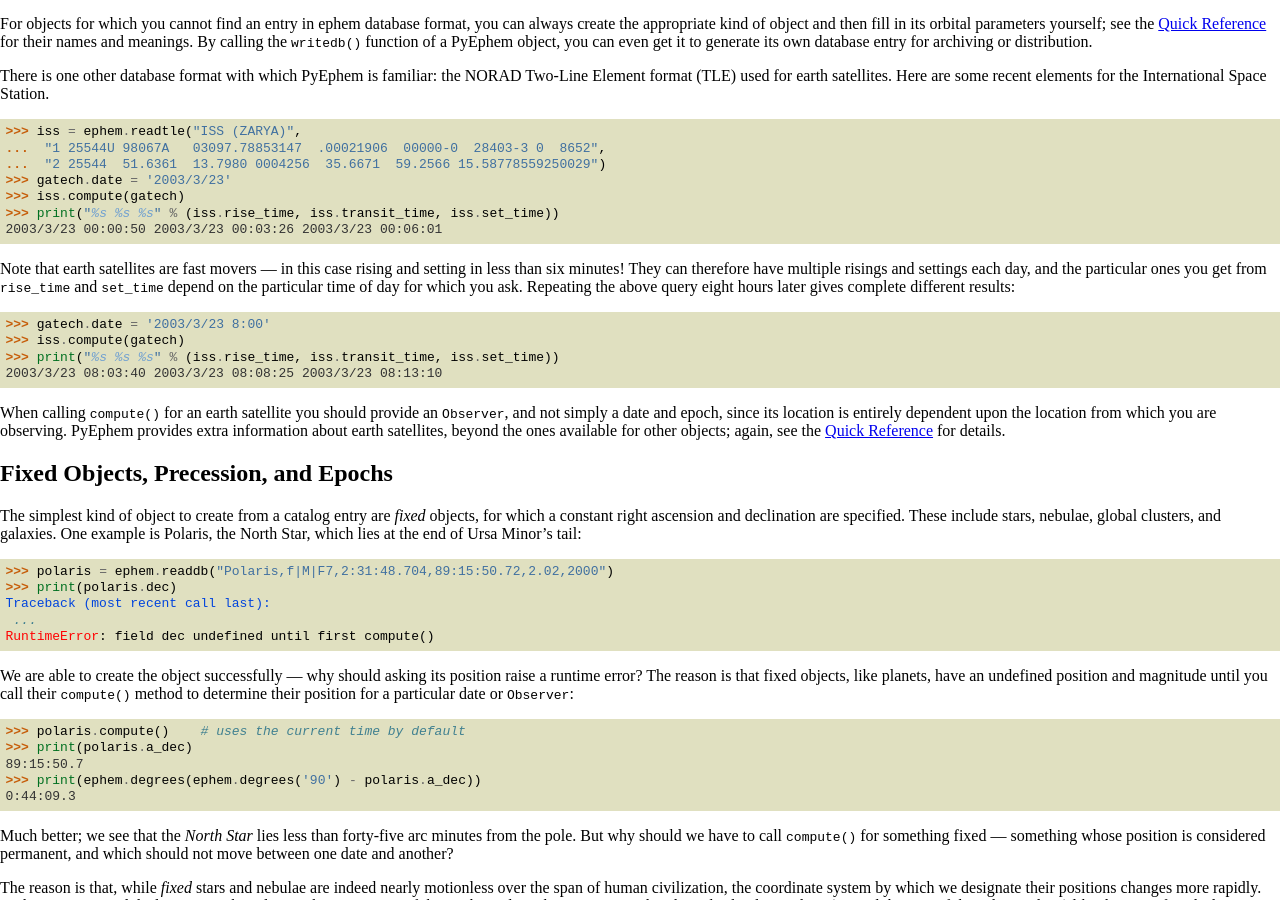
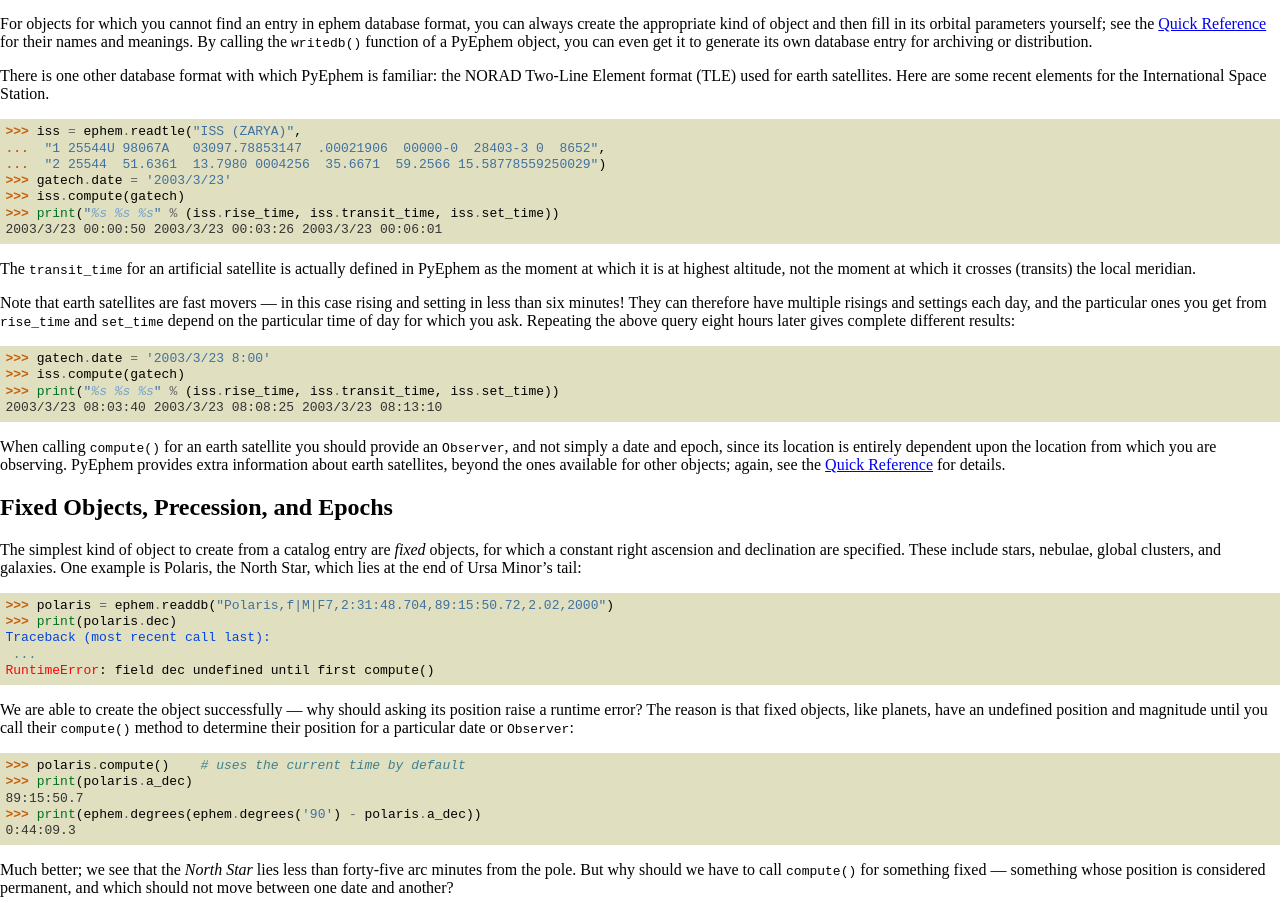
Before and after one commit to brandon-rhodes/pyephem, a Sphinx documentation site: the page built from ephem/doc/tutorial.rst, in a window 1280 px wide and 900 px high, scrolled down 5690 px. Built offline with Sphinx 7.4.7, drawn with Linux system fonts in a browser that asks for light colours.

Commit message:
Fix #52 by correctly defining satellite "transit"

```diff
--- a/ephem/doc/quick.rst
+++ b/ephem/doc/quick.rst
@@ -572,8 +572,8 @@ transit, rising, setting
 
     0  Rise time
     1  Rise azimuth
-    2  Transit time
-    3  Transit altitude
+    2  Maximum altitude time
+    3  Maximum altitude
     4  Set time
     5  Set azimuth
 
--- a/ephem/doc/tutorial.rst
+++ b/ephem/doc/tutorial.rst
@@ -513,6 +513,10 @@ Here are some recent elements for the International Space Station.
 >>> print("%s %s %s" % (iss.rise_time, iss.transit_time, iss.set_time))
 2003/3/23 00:00:50 2003/3/23 00:03:26 2003/3/23 00:06:01
 
+The ``transit_time`` for an artificial satellite is actually
+defined in PyEphem as the moment at which it is at highest altitude,
+not the moment at which it crosses (transits) the local meridian.
+
 Note that earth satellites are fast movers —
 in this case rising and setting in less than six minutes!
 They can therefore have multiple risings and settings each day,
```
